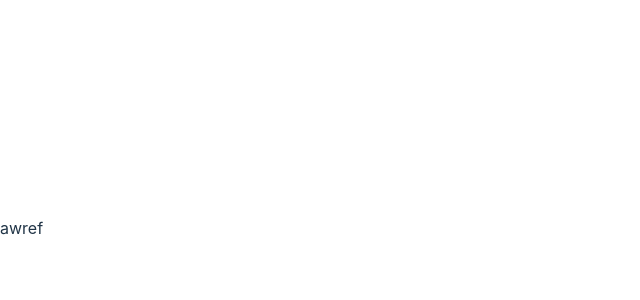
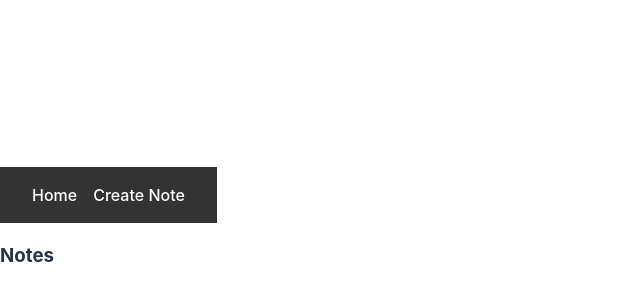
Before and after one commit to zahariev/note-taking-app, a React (Vite) app: page / in a window 1280 px wide. Shown: the part 172-472 px from the top of the page, without its empty margins (0-640 px from the left). Built offline with nearby package versions, Linux system fonts and the light colour scheme.

Commit message:
fix: app entry point and routing

```diff
--- a/src/App.tsx
+++ b/src/App.tsx
@@ -1,20 +1,23 @@
-import { Route, BrowserRouter as Router, Routes } from "react-router-dom";
+import { Route, Routes } from "react-router-dom";
 import Home from "./components/Home";
 import Details from "./components/NoteDetails";
 import NoteForm from "./components/NoteForm";
 import Navigation from "./components/Navigation";
+import Page404 from "./components/Page404";
 
 function App() {
   return (
-    <Router>
-      <Navigation />
+    <>
       <Routes>
-        <Route path="/note/:id" element={<Details />} />
-        <Route path="/create" element={<NoteForm />} />
-        <Route path="/edit/:id" element={<NoteForm />} />
-        <Route path="/" element={<Home />} />
+        <Route path="/" element={<Navigation />}>
+          <Route index element={<Home />} />
+          <Route path="note/:id" element={<Details />} />
+          <Route path="create" element={<NoteForm />} />
+          <Route path="edit/:id" element={<NoteForm />} />
+          <Route path="*" element={<Page404 />} />
+        </Route>
       </Routes>
-    </Router>
+    </>
   );
 }
 
--- a/src/components/Home.tsx
+++ b/src/components/Home.tsx
@@ -2,12 +2,12 @@ import { getNotes } from "../utils/localStorage";
 import { Link } from "react-router-dom";
 import { Note } from "../utils/models";
 
-function HomePage() {
+function Home() {
   const notes = getNotes();
 
   return (
     <>
-      awref
+      <h3>Notes</h3>
       <div>
         {notes.map((note: Note) => (
           <Link key={note.id} to={`/note/${note.id}`}>
@@ -20,4 +20,4 @@ function HomePage() {
   );
 }
 
-export default HomePage;
+export default Home;
--- a/src/components/Navigation.tsx
+++ b/src/components/Navigation.tsx
@@ -1,4 +1,4 @@
-import { Link } from "react-router-dom";
+import { Link, Outlet } from "react-router-dom";
 import styled from "styled-components";
 
 const Nav = styled.nav`
@@ -25,8 +25,9 @@ const StyledLink = styled(Link)`
   }
 `;
 
-const Navigation: React.FC = () => {
+const Navigation = () => {
   return (
+    <>
       <Nav>
         <NavList>
           <NavItem>
@@ -37,6 +38,8 @@ const Navigation: React.FC = () => {
           </NavItem>
         </NavList>
       </Nav>
+      <Outlet />
+    </>
   );
 };
 
--- /dev/null
+++ b/src/components/Page404.tsx
@@ -0,0 +1,5 @@
+const Page404 = () => {
+  return <h1>404</h1>;
+};
+
+export default Page404;
--- a/src/main.tsx
+++ b/src/main.tsx
@@ -1,6 +1,6 @@
 import React from "react";
 import ReactDOM from "react-dom/client";
-import App from "./components/Home.tsx";
+import App from "./App.tsx";
 import "./index.css";
 import { BrowserRouter } from "react-router-dom";
 
```
Lines whose indentation alone changed are shown as unchanged.
